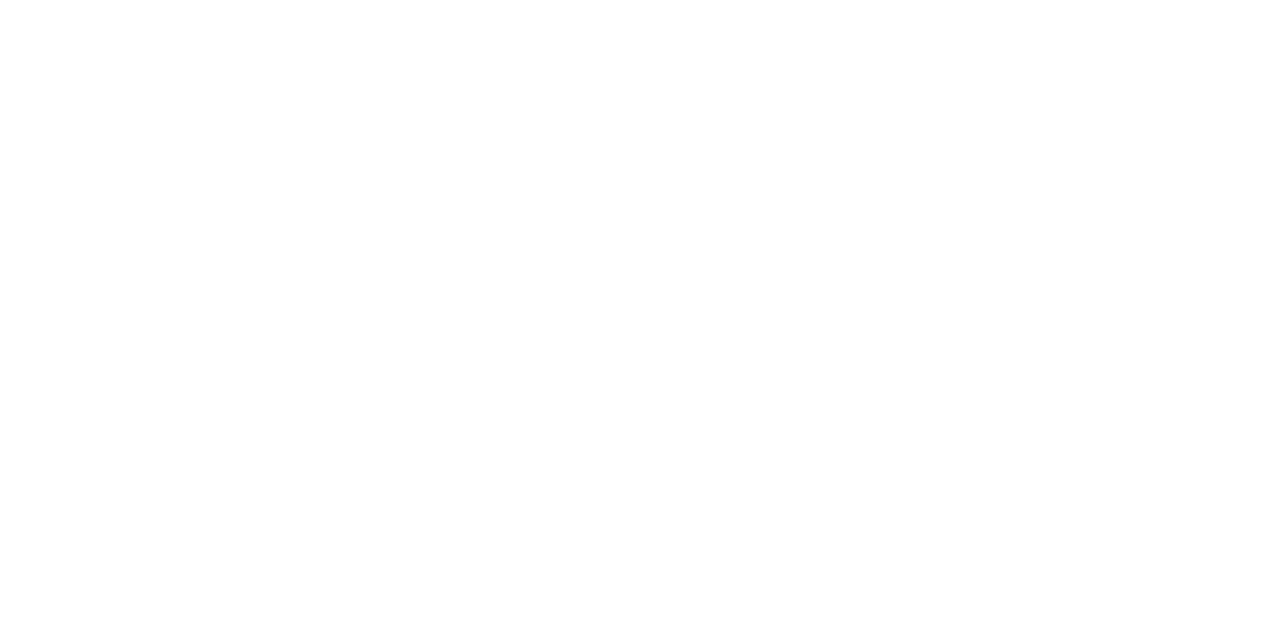
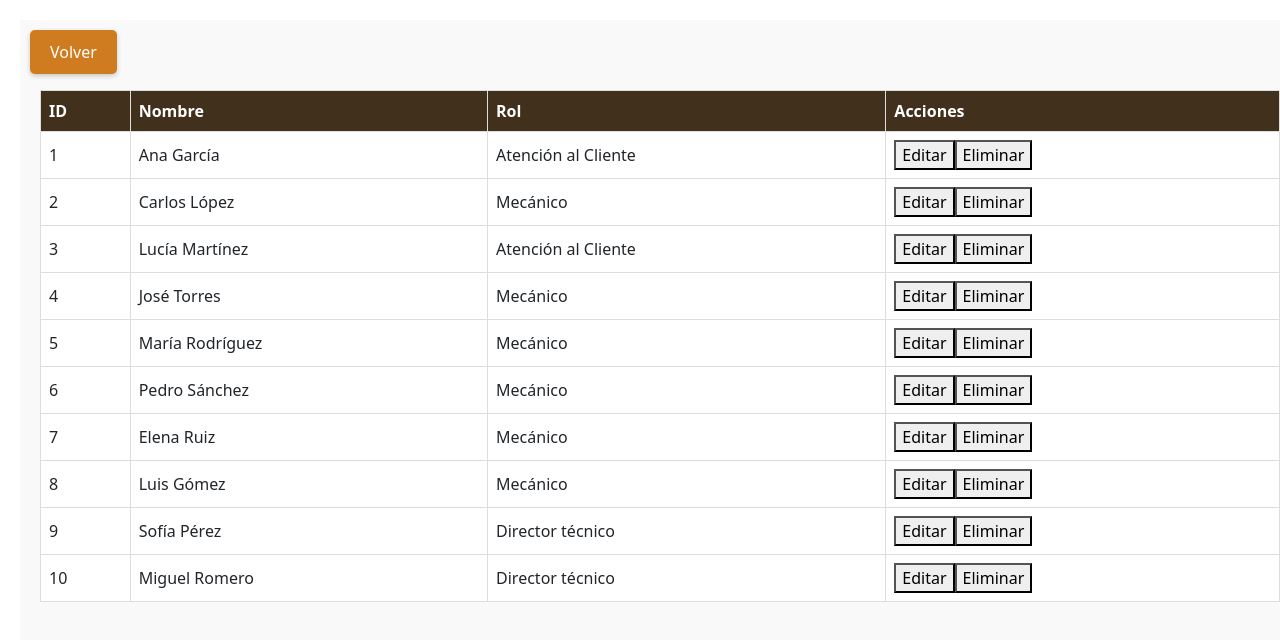
Before and after one commit to joabresper/AlfajorSystem, a React (Vite) app in the folder AlfajorTPI2Diseno/: page /modificarmenu in a window 1280 px wide. Before the commit this address had no page. Shown: the top 640 px of the page. Built offline with nearby package versions, Linux system fonts and the light colour scheme.

Commit message:
Tabla usuarios modificacion v1

```diff
--- a/AlfajorTPI2Diseno/src/App.jsx
+++ b/AlfajorTPI2Diseno/src/App.jsx
@@ -14,6 +14,7 @@
 import Altamenu from './pages/ABM/altamenu';
 import AltaConfirmada from './pages/ABM/altaconfirmada';
 import MenuGerente from './pages/ABM/menuGerente';
+import ModificarMenu from './pages/ABM/modificarmenu';
 
 function App() {
   const [count, setCount] = useState(0)
@@ -30,6 +31,7 @@
           <Route path="/bajamenu" element={<BajaMenu />} />
           <Route path="/bajaconfirmada" element={<BajaConfirmada />} />
           <Route path="/bajaconfirm" element={<BajaConfirmacion />} />
+          <Route path="/modificarmenu" element={<ModificarMenu />} />
           <Route path="/menuabm" element={<Menuabm />} />
           <Route path="/Vehiculos" element={<VehicleList />} />
           <Route path="/turnos" element={<Turnos />} />
--- a/AlfajorTPI2Diseno/src/pages/ABM/menuabm.jsx
+++ b/AlfajorTPI2Diseno/src/pages/ABM/menuabm.jsx
@@ -22,7 +22,7 @@
 
       {/* Sección Modificación */}
       <button style={{ width: 253, height: 75, padding: 12, position: 'absolute', left: '50%', top: '50%', transform: 'translate(-50%, -50%)', background: '#CF7C20', borderRadius: 8, overflow: 'hidden', border: '1px #2C2C2C solid', display: 'flex', alignItems: 'center', gap: 8 }}
-        onClick={() => navigate()}
+        onClick={() => navigate('/modificarmenu')}
       >
         <img style={{ width: 32, height: 32 }} src="/simbolos y alfajores/maslivianoqueunapala.png" alt="Modificación" />
         <div style={{ color: '#F5F5F5', fontSize: 24, fontFamily: 'Inter', fontWeight: '400', lineHeight: '24px' }}>Modificación</div>
--- /dev/null
+++ b/AlfajorTPI2Diseno/src/pages/ABM/modificarmenu.css
@@ -0,0 +1,84 @@
+/* Contenedor principal */
+.table-container {
+    width: 100%;
+    height: 100vh;
+    padding: 20px;
+    background-color: #f9f9f9;
+    position: relative;
+    box-sizing: border-box;
+  }
+
+  /* Botón Volver */
+  .back-button {
+    position: absolute;
+    top: 10px;
+    left: 10px;
+    padding: 10px 20px;
+    font-size: 1rem;
+    background-color: #cf7c20;
+    color: white;
+    border: none;
+    border-radius: 5px;
+    cursor: pointer;
+    box-shadow: 0 2px 5px rgba(0, 0, 0, 0.2);
+  }
+
+  .back-button:hover {
+    background-color: #b25e1a;
+  }
+
+  /* Tabla de usuarios */
+  .user-table {
+    width: 100%;
+    border-collapse: collapse;
+    margin-top: 50px;
+    text-align: left;
+    background: white;
+    border: 1px solid #ddd;
+  }
+
+  .user-table th,
+  .user-table td {
+    padding: 12px 15px;
+    border: 1px solid #ddd;
+  }
+
+  .user-table th {
+    background-color: #41301c;
+    color: white;
+  }
+
+  .user-table tr:hover {
+    background-color: #f2f2f2;
+    cursor: pointer;
+  }
+
+  .modal {
+    position: fixed;
+    top: 50%;
+    left: 50%;
+    transform: translate(-50%, -50%);
+    background-color: white;
+    padding: 20px;
+    border-radius: 10px;
+    box-shadow: 0 4px 8px rgba(0, 0, 0, 0.2);
+  }
+
+  .table-container {
+    margin: 20px;
+  }
+
+  .user-table {
+    width: 100%;
+    border-collapse: collapse;
+  }
+
+  .user-table th, .user-table td {
+    border: 1px solid #ddd;
+    padding: 8px;
+  }
+
+  .user-table tr:hover {
+    background-color: #f1f1f1;
+    cursor: pointer;
+  }
--- /dev/null
+++ b/AlfajorTPI2Diseno/src/pages/ABM/modificarmenu.jsx
@@ -0,0 +1,67 @@
+import React from "react";
+import PropTypes from "prop-types";
+import "./modificarmenu.css";
+import { useNavigate } from "react-router-dom";
+
+const usuarios = [
+    { id: 1, nombre: "Ana García", apellido: "Gómez", dni: "87654321", correo: "anagarcia@correo.com", telefono: "987654321", rol: "Atención al Cliente", fecha_nac: "15/03/1985" },
+    { id: 2, nombre: "Carlos López", apellido: "Ramírez", dni: "45678912", correo: "carloslopez@correo.com", telefono: "234567890", rol: "Mecánico", fecha_nac: "20/07/1992" },
+    { id: 3, nombre: "Lucía Martínez", apellido: "Hernández", dni: "34567891", correo: "luciamartinez@correo.com", telefono: "345678901", rol: "Atención al Cliente", fecha_nac: "12/11/1995" },
+    { id: 4, nombre: "José Torres", apellido: "Fernández", dni: "56789123", correo: "josetorres@correo.com", telefono: "456789012", rol: "Mecánico", fecha_nac: "05/05/1980" },
+    { id: 5, nombre: "María Rodríguez", apellido: "Díaz", dni: "23456789", correo: "mariarodriguez@correo.com", telefono: "567890123", rol: "Mecánico", fecha_nac: "08/08/1988" },
+    { id: 6, nombre: "Pedro Sánchez", apellido: "Morales", dni: "78912345", correo: "pedrosanchez@correo.com", telefono: "678901234", rol: "Mecánico", fecha_nac: "25/12/1983" },
+    { id: 7, nombre: "Elena Ruiz", apellido: "Castro", dni: "90123456", correo: "elenaruiz@correo.com", telefono: "789012345", rol: "Mecánico", fecha_nac: "17/09/1991" },
+    { id: 8, nombre: "Luis Gómez", apellido: "Ortiz", dni: "12378945", correo: "luisgomez@correo.com", telefono: "890123456", rol: "Mecánico", fecha_nac: "02/04/1987" },
+    { id: 9, nombre: "Sofía Pérez", apellido: "Jiménez", dni: "34512978", correo: "sofiaperez@correo.com", telefono: "901234567", rol: "Director técnico", fecha_nac: "30/06/1993" },
+    { id: 10, nombre: "Miguel Romero", apellido: "López", dni: "78123459", correo: "miguelromero@correo.com", telefono: "012345678", rol: "Director técnico", fecha_nac: "18/01/1989" },
+  ];
+
+const ModificarMenu = () => {
+    const navigate = useNavigate();
+
+    // Método para manejar clic en una fila
+    const handleRowClick = (usuario) => {
+      navigate(`/usuario/${usuario.id}`, { state: usuario });
+    };
+
+    // Método para manejar clic en el botón volver
+    const handleBack = () => {
+      navigate(-1); // Navega hacia atrás
+    };
+
+    return (
+      <div className="table-container">
+        {/* Botón Volver */}
+        <button className="back-button" onClick={handleBack}>
+          Volver
+        </button>
+
+        {/* Tabla de usuarios */}
+        <table className="user-table">
+          <thead>
+            <tr>
+              <th>ID</th>
+              <th>Nombre</th>
+              <th>Rol</th>
+              <th>Acciones</th>
+            </tr>
+          </thead>
+          <tbody>
+            {usuarios.map((usuario) => (
+              <tr key={usuario.id}>
+                <td>{usuario.id}</td>
+                <td>{usuario.nombre}</td>
+                <td>{usuario.rol}</td>
+                <td>
+                  <button className="edit-button">Editar</button>
+                  <button className="delete-button">Eliminar</button>
+                </td>
+              </tr>
+            ))}
+          </tbody>
+        </table>
+      </div>
+    );
+  };
+
+export default ModificarMenu;
```
Also changed, not shown: AlfajorTPI2Diseno/src/components/Usuarios/DatosUsuarios.jsx (added, +12 -0 lines).
